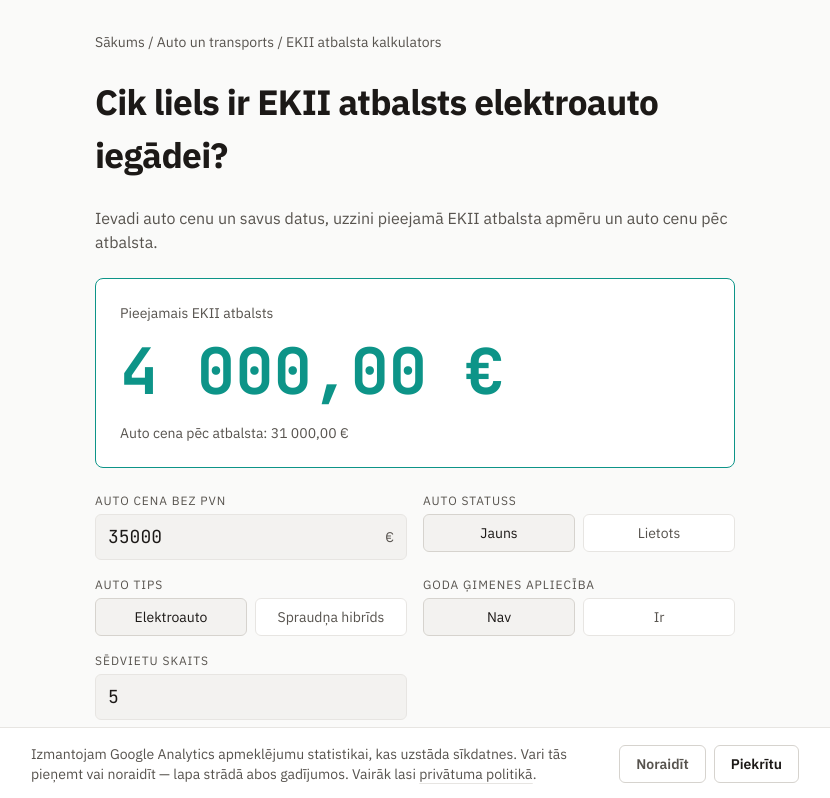
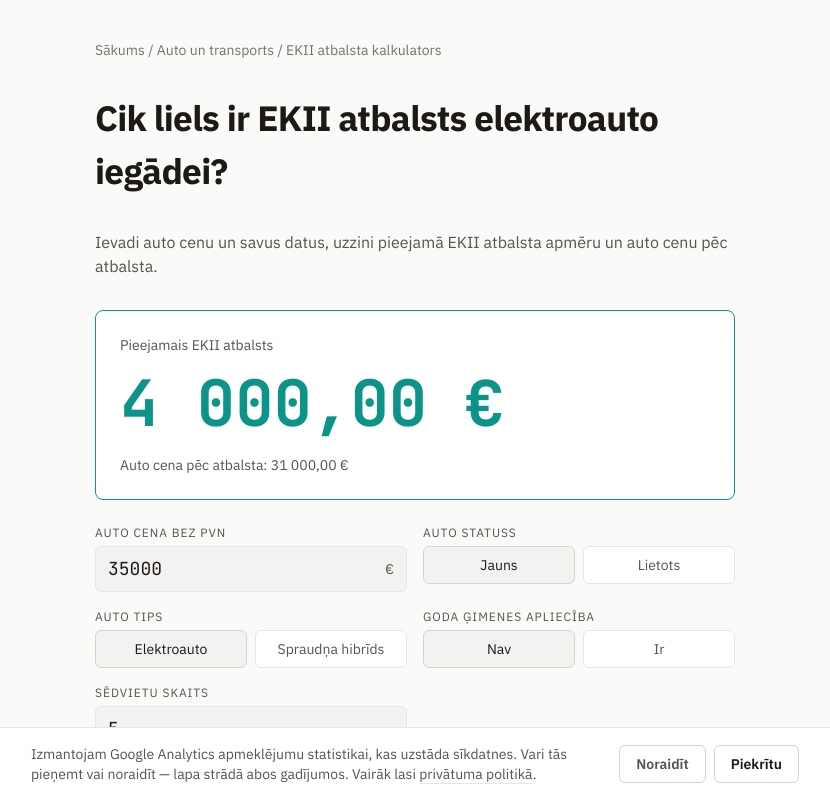
Before and after one commit to endelis/manikalkulatori, a Next.js app: page /auto/ekii-atbalsts in a window 1280 px wide. Shown: the top 798 px of the page, without its empty margins (225-1055 px from the left). Built offline with nearby package versions, Linux system fonts and the light colour scheme.

Commit message:
style: more breathing room and secondary breadcrumb tone in CalculatorShell
Co-Authored-By: Claude Sonnet 5 <noreply@anthropic.com>

```diff
--- a/components/CalculatorShell.tsx
+++ b/components/CalculatorShell.tsx
@@ -44,10 +44,10 @@ export function CalculatorShell({
 }: CalculatorShellProps) {
   return (
     <main
-      className="mx-auto flex max-w-2xl flex-col gap-6 px-4 py-8"
+      className="mx-auto flex max-w-2xl flex-col gap-8 px-4 py-10"
       style={{ '--accent': category.accentVar } as React.CSSProperties}
     >
-      <nav aria-label="Breadcrumb" className="text-sm text-panel-muted">
+      <nav aria-label="Breadcrumb" className="text-sm text-panel-faint">
         <Link href="/">Sākums</Link>
         {' / '}
         <Link href={`/${category.slug}`}>{category.title}</Link>
```
